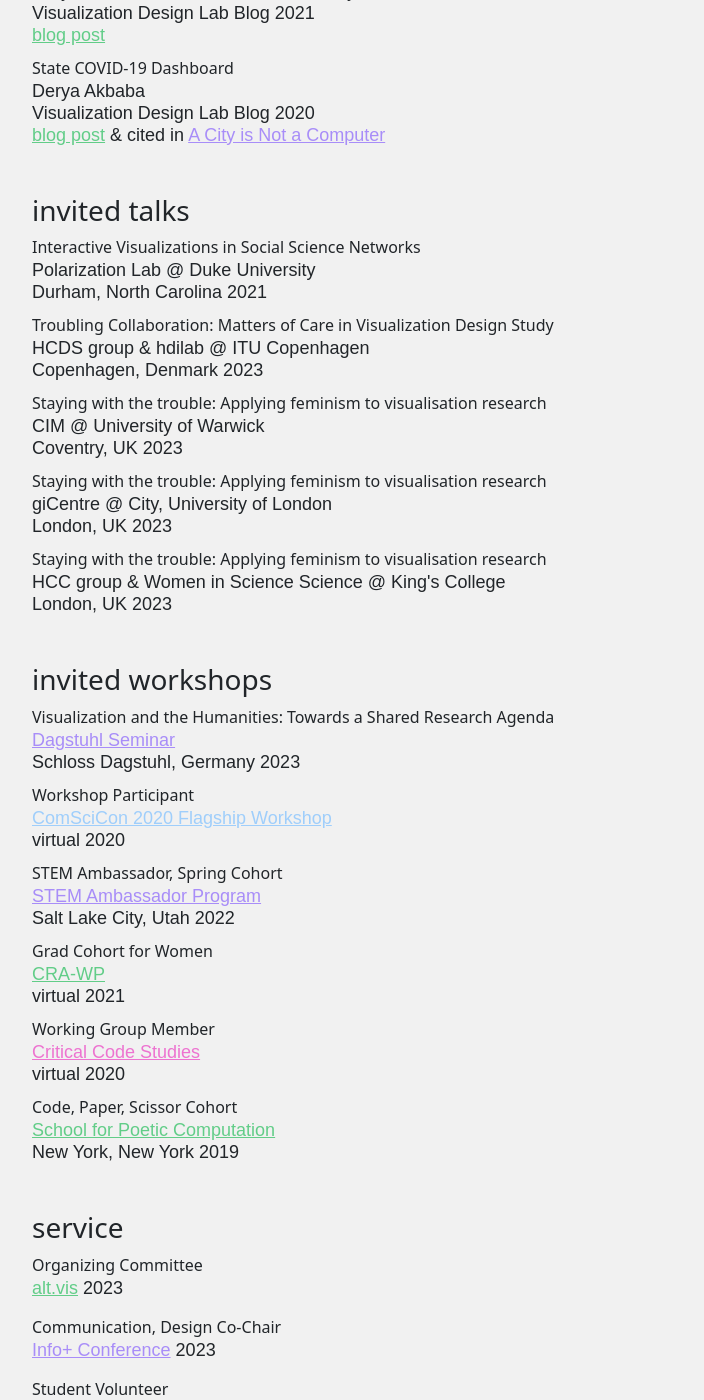
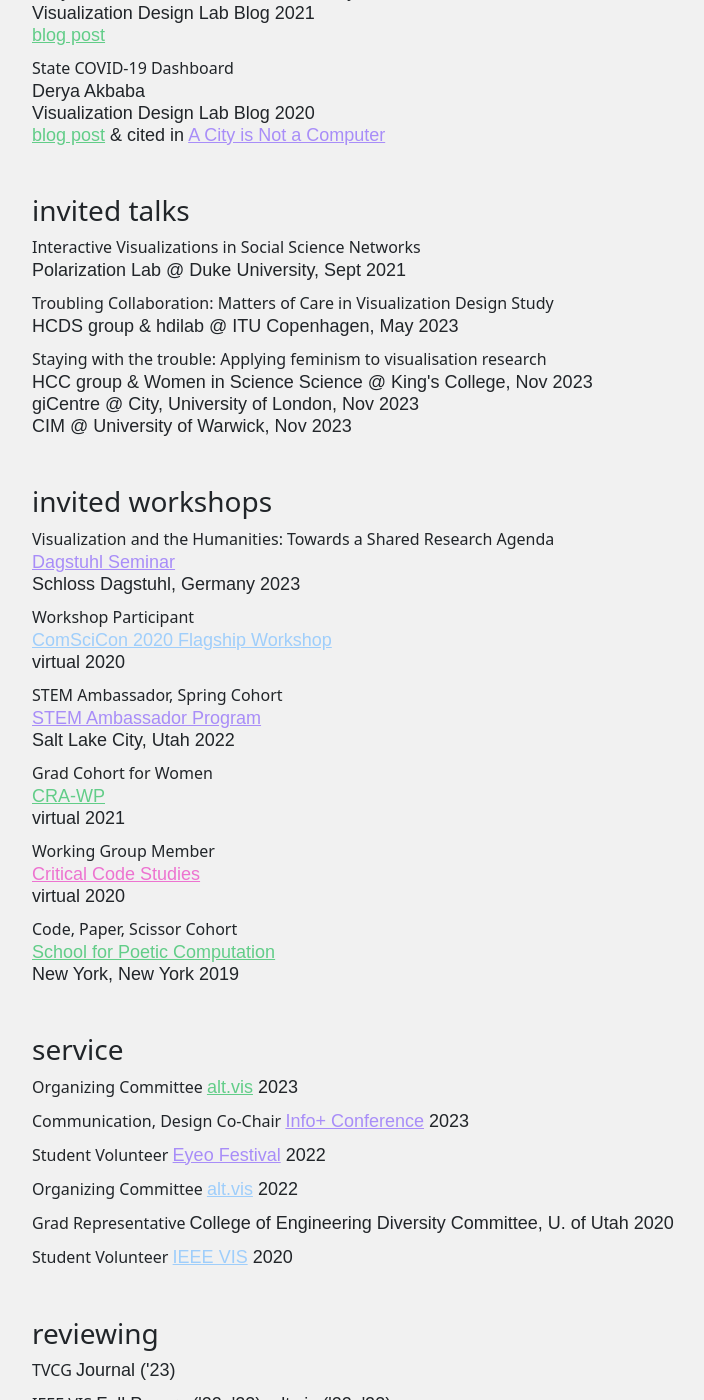
Before and after one commit to gotdairyya/gotdairyya.github.io, a Jekyll site: the page built from cv.md, in a window 1280 px wide and 1400 px high, scrolled down 1507 px. Shown: the whole window, without its empty margins (50-754 px from the left). Built offline with Jekyll 4.4.1, drawn with Linux system fonts in a browser that asks for light colours; some web fonts are replaced; some of the changed text lies outside the part shown.

Commit message:
group talks by title

```diff
--- a/_data/talks.yml
+++ b/_data/talks.yml
@@ -1,26 +1,26 @@
 ---
 - title: Interactive Visualizations in Social Science Networks
-  authors: Polarization Lab @ Duke University
-  year: 2021
+  organization: Polarization Lab @ Duke University
+  year: Sept 2021
   date: 9-2021
-  journal: Durham, North Carolina
+  country: USA
 - title: "Troubling Collaboration: Matters of Care in Visualization Design Study"
-  authors: HCDS group & hdilab @ ITU Copenhagen
-  year: 2023
+  organization: HCDS group & hdilab @ ITU Copenhagen
+  year: May 2023
   date: 5-2023
-  journal: Copenhagen, Denmark
+  country: Denmark
 - title: "Staying with the trouble: Applying feminism to visualisation research"
-  authors: HCC group & Women in Science Science @ King's College
-  year: 2023
+  organization: HCC group & Women in Science Science @ King's College
+  year: Nov 2023
   date: 11-2023
-  journal: London, UK
+  country: UK
 - title: "Staying with the trouble: Applying feminism to visualisation research"
-  authors: giCentre @ City, University of London
-  year: 2023
+  organization: giCentre @ City, University of London
+  year: Nov 2023
   date: 11-2023
-  journal: London, UK
+  country: UK
 - title: "Staying with the trouble: Applying feminism to visualisation research"
-  authors: CIM @ University of Warwick
-  year: 2023
+  organization: CIM @ University of Warwick
+  year: Nov 2023
   date: 11-2023
-  journal: Coventry, UK
+  country: UK
--- a/_includes/cv_publications.html
+++ b/_includes/cv_publications.html
@@ -1,14 +1,31 @@
-{% if include.data == site.data.reviewing or include.data == site.data.service %}
-{% assign items = include.data | sort: "year" %}
-{% for item in items reversed %}
-<bold>{{item.role}}</bold>
-<span>{{item.venue}} {{item.year}}</span><br>
-
+<!-- TALKS -->
+{% if include.data == site.data.talks %}
+{% assign talks_grouped = include.data | group_by: 'title' %}
+{% for talks in talks_grouped %}
+<div class="row" style="margin-bottom: 10;">
+    <div class="col">
+        <bold>{{talks.name}}</bold><br>
+        {% for talk in talks.items %}
+        <span>{{talk.organization}}, {{talk.year}}</span><br>
+        {% endfor %}
+    </div>
+</div>
 {% endfor %}
 
+<!-- REVIEWING WORK and SERVICE -->
+{% elsif include.data == site.data.reviewing or include.data == site.data.service %}
+{% assign things = include.data | sort: "year" %}
+{% for thing in things reversed %}
+<div class="row" style="margin-bottom: 10;">
+    <div class="col">
+        <bold>{{thing.role}}</bold>
+        <span>{{thing.venue}} {{thing.year}}</span><br>
+    </div>
+</div>
+{% endfor %}
+
+<!-- EVERYTHING ELSE -->
 {% else %}
-
-
 {% assign pubs = include.data | sort: "date" %}
 {% for pub in pubs reversed %}
 <div class="row" style="margin-bottom: 10;">
```
Also changed, not shown: _data/reviewing.yml (+5 -5 lines).
